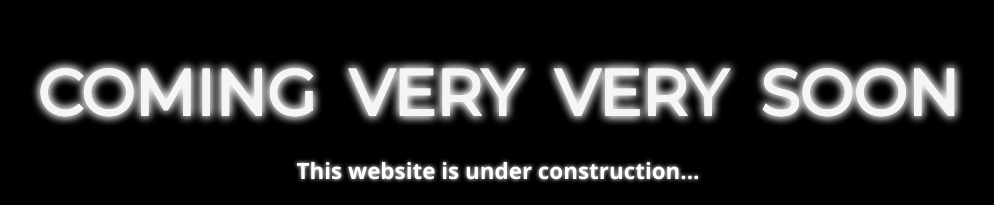
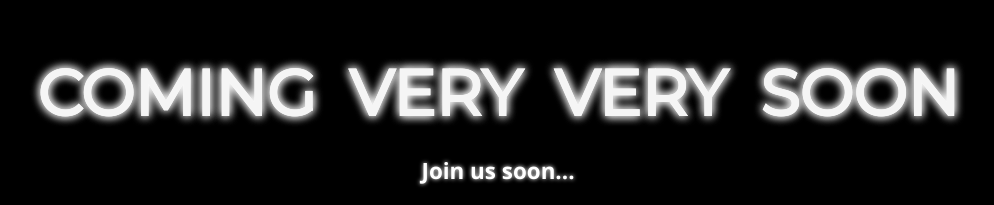
Before and after one commit to smckenz6/git-practice, a plain HTML site: page index.html in a window 1280 px wide. Shown: the part 117-322 px from the top of the page, without its empty margins (150-1144 px from the left). Drawn offline with nearby package versions, Linux system fonts and the light colour scheme.

Commit message:
Modified p tag

```diff
--- a/index.html
+++ b/index.html
@@ -14,7 +14,7 @@
               <div class="content">
                 <div class="item">
                   <h1>COMING VERY VERY SOON</h1>
-                  <p>This website is under construction...</p>
+                  <p>Join us soon...</p>
                   <img src="https://thumbs.gfycat.com/GreenPositiveKagu-size_restricted.gif" alt="sonic">
                 </div>
               </div>
```
